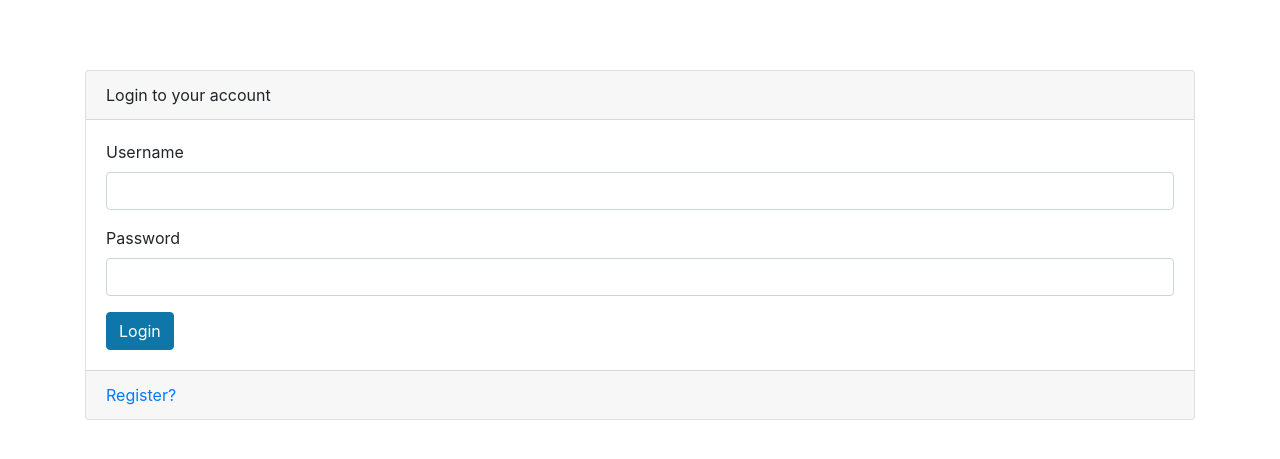
After one commit to EslamKamel89/FastTask, a FastAPI app: template template/login.html in a window 1280 px wide. The commit adds this page. Shown: the top 459 px of the page. Run offline with FastAPI, Linux system fonts and the light colour scheme; the template is opened without the code that fills it, so the values that code supplies are empty; some libraries are stand-ins or nearby versions.

Commit message:
feat(auth): add login page and integrate frontend assets - Implement /login-page route with Jinja2 template - Include Bootstrap and base CSS in templates - Minor CSS refinements and title updates

```diff
--- a/main.py
+++ b/main.py
@@ -22,6 +22,7 @@ async def home(request:Request) :
         "request" : request,
     })
 
+
 app.include_router(auth.router)
 app.include_router(todos.router)
 app.include_router(admin.router)
--- a/static/css/base.css
+++ b/static/css/base.css
@@ -1,22 +1,22 @@
-
 body {
   background: #fafafa;
   color: #33333a;
   padding-top: 70px;
 }
 
-h1, h2, h3, h4, h5, h6 {
-  color: #323232;
+h1,
+h2,
+h3,
+h4,
+h5,
+h6 {
+  color: #2a2a2aff;
 }
 
 .main-color {
-  background-color: #0e76a8 ;
+  background-color: #0e76a8;
 }
 
 .strike-through-td {
-    text-decoration: line-through;
+  text-decoration: line-through;
 }
-
-/* h1 {
-  color: red;
-} */
--- /dev/null
+++ b/template/login.html
@@ -0,0 +1,53 @@
+<!DOCTYPE html>
+<html lang="en">
+  <head>
+    <meta charset="UTF-8" />
+    <meta name="viewport" content="width=device-width, initial-scale=1.0" />
+    <link
+      rel="stylesheet"
+      href="{{ url_for('static' , path='css/base.css') }}"
+      type="text/css"
+    />
+    <link
+      rel="stylesheet"
+      href="{{ url_for('static' , path='css/bootstrap.css') }}"
+      type="text/css"
+    />
+    <title>TodoApp-Login</title>
+  </head>
+  <body>
+    <div class="container">
+      <div class="card">
+        <div class="card-header">Login to your account</div>
+        <div class="card-body">
+          <form id="loginForm">
+            <div class="form-group">
+              <label>Username</label>
+              <input
+                type="text"
+                class="form-control"
+                name="username"
+                autocomplete="username"
+                required
+              />
+            </div>
+            <div class="form-group">
+              <label>Password</label>
+              <input
+                type="password"
+                class="form-control"
+                name="Password"
+                autocomplete="password"
+                required
+              />
+            </div>
+            <button type="submit" class="btn btn-primary">Login</button>
+          </form>
+        </div>
+        <div class="card-footer text-muted">
+          <a href="/auth/register-page">Register?</a>
+        </div>
+      </div>
+    </div>
+  </body>
+</html>
```
Also changed, not shown: routers/auth.py (+7 -1 lines), template/home.html (+6 -1 lines).
